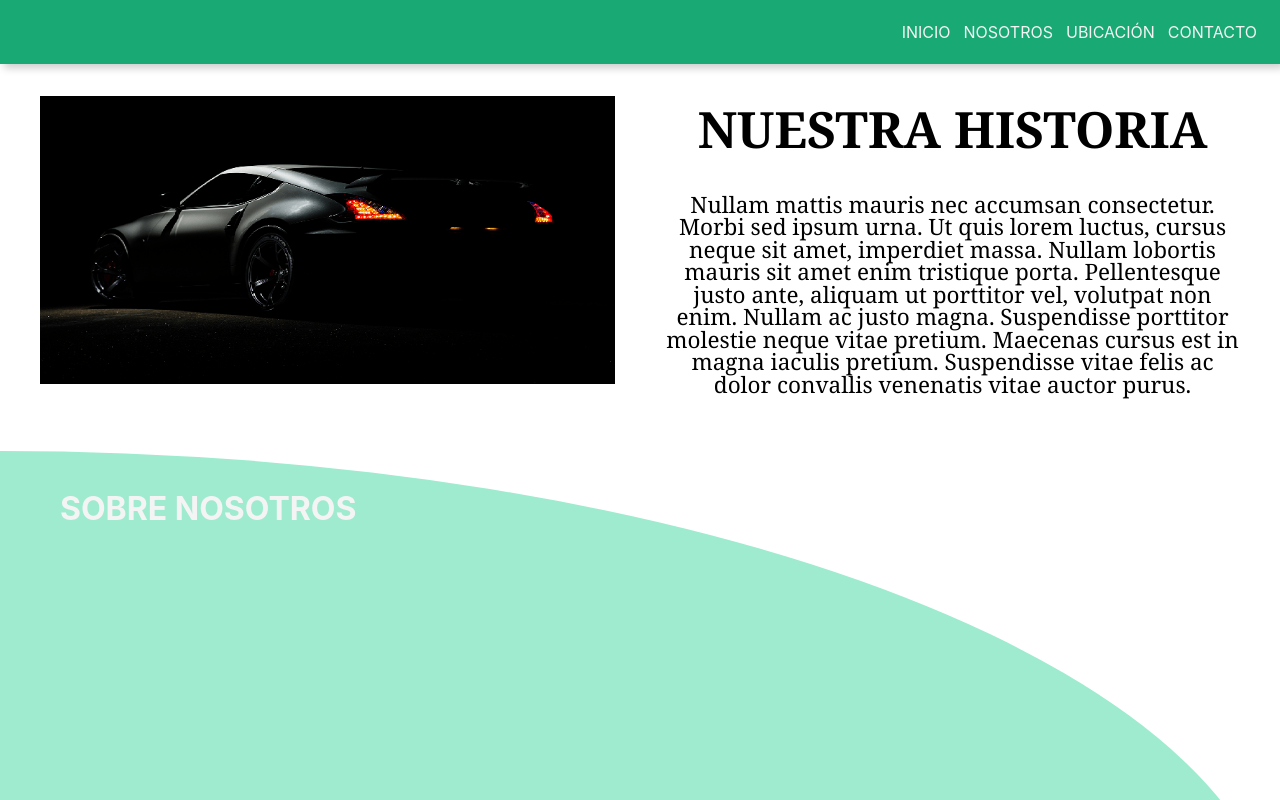
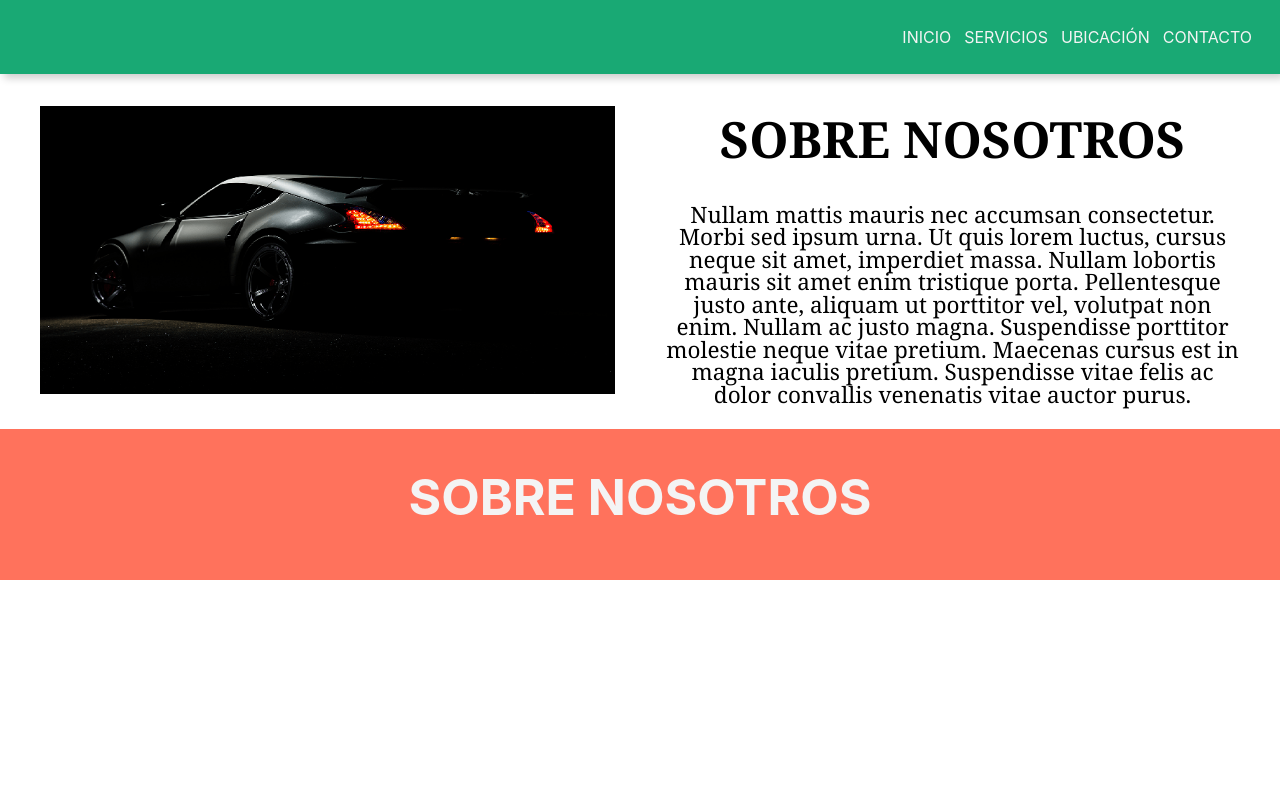
Before and after one commit to superagm123/EstacionamientoVaqueros, a React (Create React App) app: page / in a window 1280 px wide. Shown: the top 800 px of the page. Built offline with nearby package versions, Linux system fonts and the light colour scheme.

Commit message:
Changed the design and files names

```diff
--- a/src/App.css
+++ b/src/App.css
@@ -12,16 +12,7 @@ h1{
 
 .container{
   width: 100%;
-  height: 25rem;
-  margin-top: 2em;
+  height: 100%;
+  margin: 0 auto;
   padding: 2rem;
 }
-
-@media(min-width: 800px){
-  .container{
-    width: 100%;
-    height: 50rem;
-    border-top-right-radius: 100%;
-  }
-
-}
--- a/src/App.js
+++ b/src/App.js
@@ -1,18 +1,18 @@
 import './App.css';
 import React, {Component} from 'react';
 import Navigation from './Components/Navigation/Navigation.js';
-import Story from './Components/Story/Story.js';
 import About from './Components/About/About.js';
+import Services from './Components/Services/Services.js';
+import Location from './Components/Location/Location.js';
 
 class App extends Component {
   render(){
     return(
       <React.Fragment>
-        <div className="bg-green pa2 shadow-5 w-100 mw-100">
-          <Navigation></Navigation>
-        </div>
-        <Story></Story>
+        <Navigation></Navigation>
         <About></About>
+        <Services></Services>
+        <Location></Location>
       </React.Fragment>
     );
   }
--- a/src/Components/About/About.css
+++ b/src/Components/About/About.css
@@ -1,10 +1,25 @@
-.title{
-	text-align: center;
-	margin-top: 2rem;
+.about-container{
+	display: block;
+}
+
+.image{
+	transition: all .5s ease-in-out;
+}
+
+.image:hover{
+	transform: rotate3d(0, 5, 7, 360deg);
+	filter: grayscale(1);
 }
 
 @media(min-width: 800px){
-	.title{
-		text-align: left;
+	.about-container{
+		display: grid;
+		grid-template-columns: repeat(2, 1fr);
+		align-items: center;
+		grid-gap: 5rem;
+		max-width: 120rem;
+		margin: 0 auto;
+		width: 95%;
 	}
+
 }
--- a/src/Components/About/About.js
+++ b/src/Components/About/About.js
@@ -1,12 +1,24 @@
 import React from 'react';
+import Car from './Car.png';
 import './About.css';
 
-const About = () => {
+const Story = () => {
 	return(
-		<section className="bg-light-green container">
-			<h1 className="near-white ml5 title">Sobre Nosotros</h1>
-		</section>
+		<div className="about-container">
+			<div className="image center">
+				<a href="https://www.pexels.com/photo/photography-of-gray-sports-car-919073/" rel="noopener noreferrer nofollow" target="_blank">
+					<img alt="Car" src={Car}/>
+				</a>
+			</div>
+			<div className="tc athelas">
+				<h1 className="f-subheadline lh-title">Sobre Nosotros</h1>
+				<p className="f2 lh-solid">
+				  Nullam mattis mauris nec accumsan consectetur. Morbi sed ipsum urna. Ut quis lorem luctus, cursus neque sit amet, imperdiet massa.
+				  Nullam lobortis mauris sit amet enim tristique porta. Pellentesque justo ante, aliquam ut porttitor vel, volutpat non enim. Nullam ac justo magna. Suspendisse porttitor molestie neque vitae pretium. Maecenas cursus est in magna iaculis pretium. Suspendisse vitae felis ac dolor convallis venenatis vitae auctor purus.
+				</p>
+			</div>
+		</div>//image-container
 	);
 }
 
-export default About;
+export default Story;
--- /dev/null
+++ b/src/Components/Location/Location.js
@@ -0,0 +1,13 @@
+import React from 'react';
+
+const Location = () => {
+	return(
+		<React.Fragment>
+			<div className="container">
+
+			</div>
+		</React.Fragment>
+	);
+}
+
+export default Location;
--- a/src/Components/Navigation/Navigation.js
+++ b/src/Components/Navigation/Navigation.js
@@ -3,9 +3,9 @@ import './Navigation.css';
 
 const Navigation = () => {
 	return(
-		<nav className="pa3 pointer ttu">
+		<nav className="bg-green shadow-5 pa4 pointer ttu">
 			<a href="#" className="mr2 near-white grow no-underline">inicio</a>
-			<a href="#" className="mr2 near-white grow no-underline">nosotros</a>
+			<a href="#" className="mr2 near-white grow no-underline">servicios</a>
 			<a href="#" className="mr2 near-white grow no-underline">ubicación</a>
 			<a href="#" className="grow near-white no-underline">contacto</a>
 		</nav>
--- /dev/null
+++ b/src/Components/Services/Services.css
@@ -0,0 +1,4 @@
+.about-title,
+.about-text{
+	margin-top: 2rem;
+}
--- /dev/null
+++ b/src/Components/Services/Services.js
@@ -0,0 +1,17 @@
+import React from 'react';
+import './Services.css';
+
+const Services = () => {
+	return(
+		<div className="bg-light-red tc container near-white">
+			<h1 className="f-subheadline f-subheadline about-title">Sobre Nosotros</h1>
+			<div className="services">
+				<div className="service">
+
+				</div>
+			</div>
+		</div>//.container
+	);
+}
+
+export default Services;
--- a/src/Components/Story/Story.css
+++ /dev/null
@@ -1,25 +0,0 @@
-.story-container{
-	display: block;
-}
-
-.image{
-	transition: all .5s ease-in-out;
-}
-
-.image:hover{
-	transform: rotate3d(0, 5, 7, 360deg);
-	filter: grayscale(1);
-}
-
-@media(min-width: 800px){
-	.story-container{
-		display: grid;
-		grid-template-columns: repeat(2, 1fr);
-		align-items: center;
-		grid-gap: 5rem;
-		max-width: 120rem;
-		margin: 0 auto;
-		width: 95%;
-	}
-
-}
--- a/src/Components/Story/Story.js
+++ /dev/null
@@ -1,24 +0,0 @@
-import React from 'react';
-import Car from './Car.png';
-import './Story.css';
-
-const Story = () => {
-	return(
-		<div className="story-container">
-			<div className="image center">
-				<a href="https://www.pexels.com/photo/photography-of-gray-sports-car-919073/" rel="noopener noreferrer nofollow" target="_blank">
-					<img alt="Car" src={Car}/>
-				</a>
-			</div>
-			<div className="tc athelas">
-				<h1 className="f-subheadline lh-title">Nuestra Historia</h1>
-				<p className="f2 lh-solid">
-				  Nullam mattis mauris nec accumsan consectetur. Morbi sed ipsum urna. Ut quis lorem luctus, cursus neque sit amet, imperdiet massa.
-				  Nullam lobortis mauris sit amet enim tristique porta. Pellentesque justo ante, aliquam ut porttitor vel, volutpat non enim. Nullam ac justo magna. Suspendisse porttitor molestie neque vitae pretium. Maecenas cursus est in magna iaculis pretium. Suspendisse vitae felis ac dolor convallis venenatis vitae auctor purus.
-				</p>
-			</div>
-		</div>//image-container
-	);
-}
-
-export default Story;
```
Also changed, not shown: src/Components/About/Car.png (renamed from src/Components/Story/Car.png).
